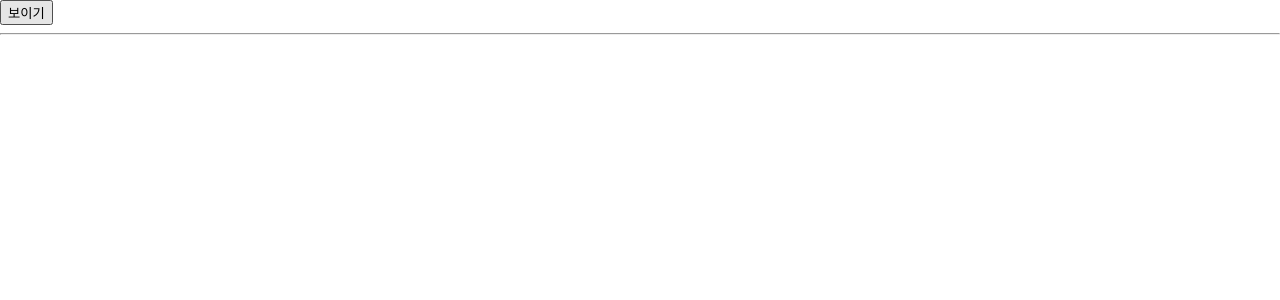
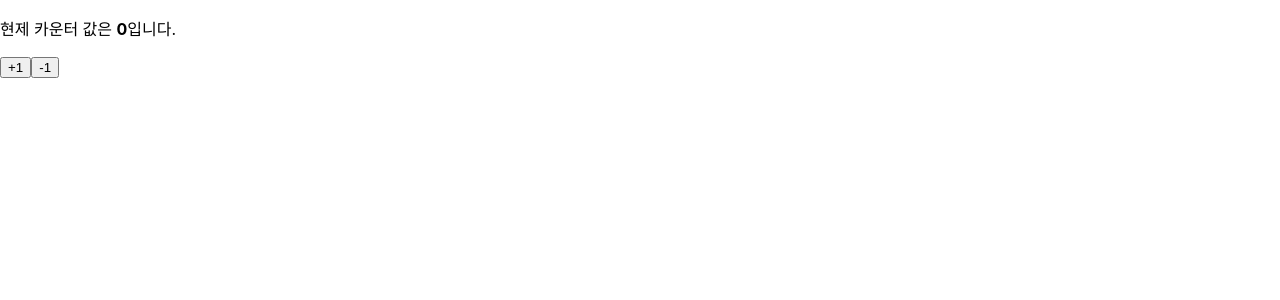
Before and after one commit to gytjr/react-practice, a React (Create React App) app: page / in a window 1280 px wide. Shown: the top 300 px of the page. Built offline with nearby package versions, Linux system fonts and the light colour scheme.

Commit message:
useReducer

```diff
--- a/src/App.js
+++ b/src/App.js
@@ -1,21 +1,8 @@
 import { useState } from "react";
-import Info from "./Info.js";
+import Counter from "./Counter.js";
 
 const App = () => {
-  const [visible, setVisible] = useState(false);
-  return (
-    <div>
-      <button
-        onClick={() => {
-          setVisible(!visible);
-        }}
-      >
-        {visible ? "숨기기" : "보이기"}
-      </button>
-      <hr />
-      {visible && <Info></Info>}
-    </div>
-  );
+  return <Counter></Counter>;
 };
 
 export default App;
--- a/src/Counter.js
+++ b/src/Counter.js
@@ -1,14 +1,25 @@
-import React, { useState } from "react";
+import React, { useReducer, useState } from "react";
+
+function reducer(state, action) {
+  switch (action.type) {
+    case "INCREMENT":
+      return { value: state.value + 1 };
+    case "DECREMENT":
+      return { value: state.value - 1 };
+    default:
+      return state;
+  }
+}
 
 const Counter = () => {
-  const [value, setValue] = useState(0);
+  const [state, dispath] = useReducer(reducer, { value: 0 });
   return (
     <div>
       <p>
-        현제 카운터 값은 <b>{value}</b>입니다.
+        현제 카운터 값은 <b>{state.value}</b>입니다.
       </p>
-      <button onClick={() => setValue(value + 1)}>+1</button>
-      <button onClick={() => setValue(value - 1)}>-1</button>
+      <button onClick={() => dispath({ type: "INCREMENT" })}>+1</button>
+      <button onClick={() => dispath({ type: "DECREMENT" })}>-1</button>
     </div>
   );
 };
```
Also changed, not shown: 1 other file (tests, documents, lock files or other folders).
